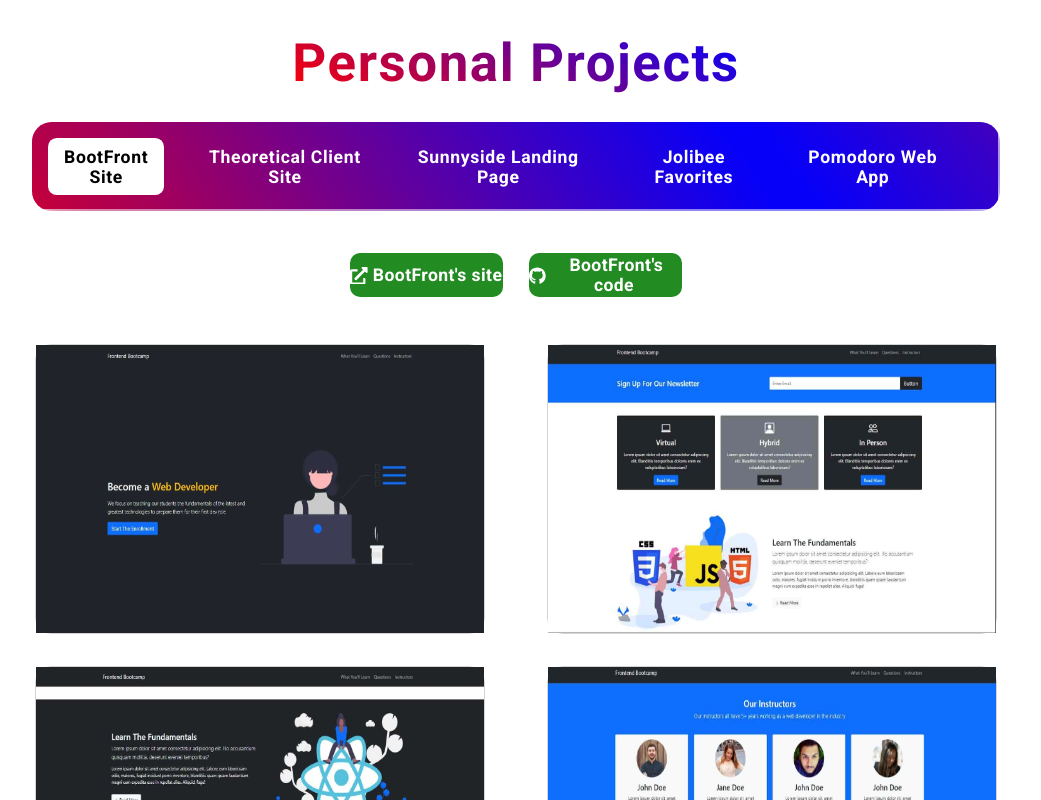
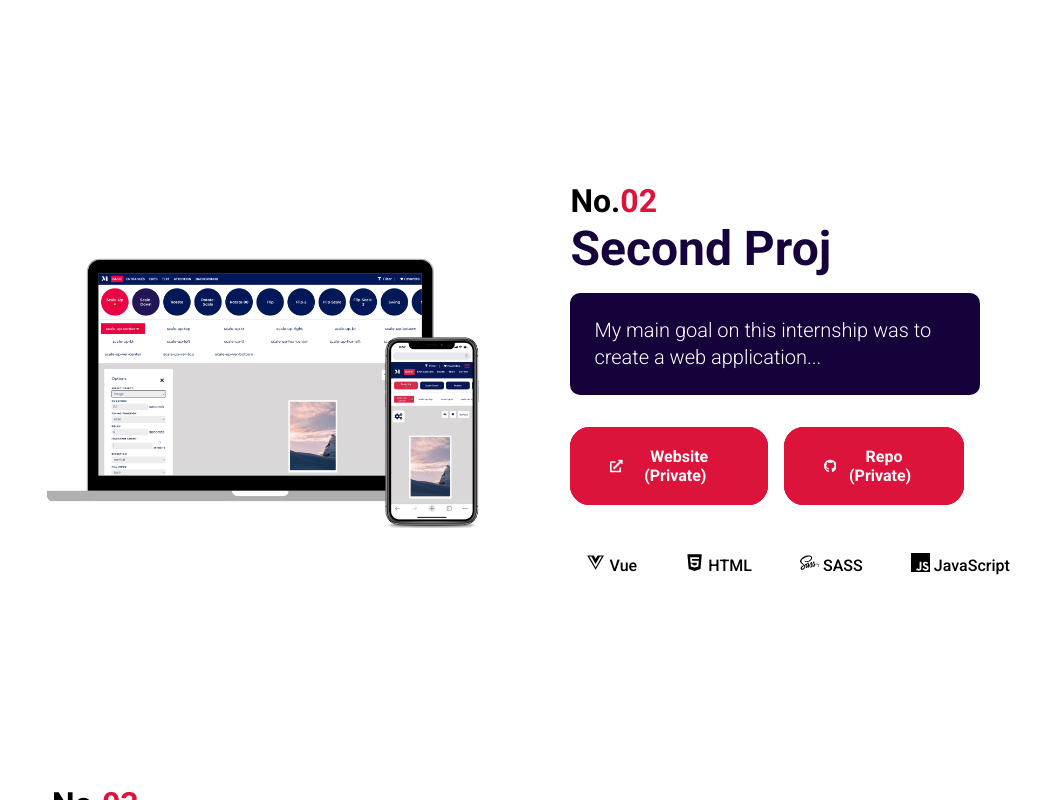
Before and after one commit to vergarapog/myPortofolio, a React (Create React App) app: page / in a window 1280 px wide. Shown: the part 1640-2440 px from the top of the page, without its empty margins (124-1165 px from the left). Built offline with nearby package versions, Linux system fonts and the light colour scheme.

Commit message:
overhauled portfolio section

```diff
--- a/src/App.js
+++ b/src/App.js
@@ -34,7 +34,6 @@
         <div className="long">
           <Portofolio />
         </div>
-        {/* <Works /> */}
         <div className="long">
           <div className="spacer layer1"></div>
           <div className="">
--- a/src/components/portofolio/Portofolio.jsx
+++ b/src/components/portofolio/Portofolio.jsx
@@ -1,171 +1,41 @@
-import React from "react"
-import { useEffect, useState, useRef } from "react"
-import "./portofolio.scss"
-import PortofolioList from "../portofolioList/PortofolioList"
+import React from "react";
+import { useEffect, useRef } from "react";
+import "./portofolio.scss";
 
-import { sunnyside, restomenu, pomodoro, agency, bootfront } from "../../data"
-import { gsap, Power3 } from "gsap"
-import { ScrollTrigger } from "gsap/ScrollTrigger"
+import { gsap } from "gsap";
+import { ScrollTrigger } from "gsap/ScrollTrigger";
+
 import {
   FaGithub,
   FaExternalLinkAlt,
   FaVuejs,
   FaHtml5,
   FaSass,
-} from "react-icons/fa"
-import { SiJavascript } from "react-icons/si"
+} from "react-icons/fa";
+import { SiJavascript } from "react-icons/si";
 
-gsap.registerPlugin(ScrollTrigger)
+import { projects } from "./ProjectsList";
+
+gsap.registerPlugin(ScrollTrigger);
 
 const Portofolio = () => {
-  const [selected, setSelected] = useState("bootfront")
-  const [data, setData] = useState(agency)
-  const [activeLink, setActiveLink] = useState(
-    "https://agency1234.netlify.app/"
-  )
-  const [githubLink, setGithubLink] = useState(
-    "https://github.com/vergarapog/client-website-concept"
-  )
-  const [btnData, setBtnData] = useState("Sunnyside")
-
-  const handleClick = (id) => {
-    setSelected(id)
-  }
-
-  let refBtns = useRef()
-  let refPics = useRef()
+  const projectRefs = useRef([]);
 
   useEffect(() => {
-    gsap.fromTo(
-      refPics.current,
-      {
-        autoAlpha: 0,
-        y: 30,
-      },
-      {
-        duration: 2,
-        autoAlpha: 1,
-        y: 0,
-        stagger: 0.2,
-        ease: Power3.easeInOut,
-      }
-    )
-    gsap.fromTo(
-      refBtns.current,
-      {
-        autoAlpha: 0,
-        y: 30,
-      },
-      {
-        duration: 0.7,
-        autoAlpha: 1,
-        y: 0,
-        ease: Power3.easeInOut,
-      }
-    )
-    gsap.fromTo(
-      ".item",
-      {
-        autoAlpha: 0,
-        y: 30,
-      },
-      {
-        duration: 0.3,
-        autoAlpha: 1,
-        y: 0,
-        stagger: 0.3,
-        ease: Power3.easeInOut,
-      }
-    )
-  }, [selected])
-
-  const list = [
-    {
-      id: "bootfront",
-      title: "BootFront Site",
-      link: "",
-    },
-    {
-      id: "agency",
-      title: "Theoretical Client Site",
-      link: "",
-    },
-    {
-      id: "sunnyside",
-      title: "Sunnyside Landing Page",
-      link: "youtube.com",
-    },
-    {
-      id: "restomenu",
-      title: "Jolibee Favorites",
-      link: "google.com",
-    },
-    {
-      id: "pomodoro",
-      title: "Pomodoro Web App",
-      link: "",
-    },
-  ]
-
-  useEffect(() => {
-    switch (selected) {
-      case "sunnyside":
-        setData(sunnyside)
-        setActiveLink("https://sunnysideinc.netlify.app/")
-        setGithubLink("https://github.com/vergarapog/sunnyside-challenge")
-        setBtnData("Sunnyside")
-
-        break
-      case "agency":
-        setData(agency)
-        setActiveLink("https://agency1234.netlify.app/")
-        setGithubLink("https://github.com/vergarapog/client-website-concept")
-        setBtnData("Agency")
-
-        break
-      case "restomenu":
-        setData(restomenu)
-        setActiveLink("https://jabeefavs.netlify.app/")
-        setGithubLink("https://github.com/vergarapog/RestaurantMenu-ReactJS")
-        setBtnData("Jolibee fav")
-
-        break
-      case "pomodoro":
-        setData(pomodoro)
-        setActiveLink("https://pomodoro-todo.netlify.app/")
-        setGithubLink("https://github.com/vergarapog/pomo-todo")
-        setBtnData("Pomodoro")
-
-        break
-      case "bootfront":
-        setData(bootfront)
-        setActiveLink("https://bootfront.netlify.app/")
-        setGithubLink("https://github.com/vergarapog/bootcamp")
-        setBtnData("BootFront")
-
-        break
-
-      default:
-        setData(sunnyside)
-    }
-  }, [selected])
-
-  useEffect(() => {
-    //GSAP Internship animation
+    projectRefs.current.forEach((project, index) => {
       const internProj = gsap.timeline({
         defaults: { ease: "power2" },
         scrollTrigger: {
-        trigger: ".internship-proj",
-        // markers: true,
+          trigger: project,
           start: "top 55%",
           end: "top 30%",
+          // scrub: true,
         },
-    })
+      });
 
       internProj
-
         .fromTo(
-        ".intern-proj-right",
+          project.querySelector(".proj-right"),
           {
             scale: 0.5,
             y: "100px",
@@ -174,13 +44,12 @@
           {
             scale: 1,
             y: 0,
-
             opacity: 1,
             duration: 0.8,
           }
         )
         .fromTo(
-        ".intern-proj-num",
+          project.querySelector(".proj-num"),
           {
             x: "-10px",
             opacity: 0,
@@ -192,7 +61,7 @@
           }
         )
         .fromTo(
-        ".intern-proj-title",
+          project.querySelector(".proj-title"),
           {
             y: "30px",
             opacity: 0,
@@ -205,7 +74,7 @@
           "<.01"
         )
         .fromTo(
-        ".proj-container",
+          project.querySelector(".proj-container"),
           {
             y: "30px",
             opacity: 0,
@@ -218,7 +87,7 @@
           "<.01"
         )
         .fromTo(
-        ".intern-btn",
+          project.querySelectorAll(".btn"),
           {
             y: "30px",
             opacity: 0,
@@ -232,7 +101,7 @@
           "<"
         )
         .fromTo(
-        ".proj-tech-item",
+          project.querySelectorAll(".proj-tech-item"),
           {
             x: "-5px",
             opacity: 0,
@@ -244,44 +113,44 @@
             stagger: 0.1,
           },
           1
-      )
-  }, [])
+        );
+    });
+  }, []);
 
   return (
     <div className="portofolio" id="portofolio">
-      <h1 className="gradient-text">Internship Projects</h1>
+      <h1 className="gradient-text">Projects</h1>
 
-      <div className="internship-proj">
-        <div className="intern-proj-left">
-          <h3 className="intern-proj-num">
+      {projects.map((project, index) => {
+        return (
+          <div
+            className={`project ${index === 1 && "flex-reverse-row"}`}
+            ref={(el) => (projectRefs.current[index] = el)}
+          >
+            <div className="proj-left">
+              <h3 className="proj-num">
                 No.
-            <span className="intern-proj-num-color">01</span>
+                <span className="proj-num-color">0{index + 1}</span>
               </h3>
-          <h2 className="intern-proj-title">CSS Animations Generator</h2>
+              <h2 className="proj-title">{project.title}</h2>
               <div className="proj-container">
-            <p className="intern-proj-desc">
-              My main goal on this internship was to create a web application
-              wherein the user can experiment with a bunch of animations and
-              then generate their corresponding CSS code, which the designers
-              and developers at my Internship company could use and reference in
-              development.
-            </p>
+                <p className="proj-desc">{project.description}</p>
               </div>
-          {/* <div className="intern-proj-btn-container">
+              <div className="proj-btn-container">
                 <p
-              href="https://vue-css-animations.netlify.app/"
-              className="intern-proj-btn intern-btn"
+                  href={project.links.website}
+                  className="proj-btn btn"
                   target="_blank"
                 >
                   <FaExternalLinkAlt />
                   &nbsp; Website (Private)
                 </p>
-            <p href="" className="intern-proj-btn intern-btn" target="_blank">
+                <p href="" className="proj-btn btn" target="_blank">
                   <FaGithub />
                   &nbsp; Repo (Private)
                 </p>
-          </div> */}
-          <ul className="intern-proj-tech">
+              </div>
+              <ul className="proj-tech">
                 <li className="proj-tech-item">
                   <span className="tech-logo">
                     {" "}
@@ -309,67 +178,14 @@
                 </li>
               </ul>
             </div>
-        <div className="intern-proj-right">
+            <div className="proj-right">
               <img src="/assets/intern-projects/portfolioPic.png" alt="" />
             </div>
           </div>
-      <div className="personal-projects">
-        <h1 className="gradient-text">Personal Projects</h1>
-        <div className="box moving-glow">
-          <div className="border-wrapper">
-            <ul className="project-list">
-              {list.map((item) => {
-                if (item.id === selected) {
-                  return (
-                    <PortofolioList
-                      id={item.id}
-                      title={item.title}
-                      isActive="active"
-                      handleClick={handleClick}
-                      key={item.id}
-                    />
-                  )
-                }
-                return (
-                  <PortofolioList
-                    id={item.id}
-                    title={item.title}
-                    handleClick={handleClick}
-                    key={item.id}
-                  />
-                )
-              })}
-            </ul>
-          </div>
-        </div>
-        <div className="link-containers" ref={refBtns}>
-          <a href={activeLink} target="_blank">
-            <FaExternalLinkAlt />
-            &nbsp;
-            {btnData}'s site
-          </a>
-          <a href={githubLink} target="_blank">
-            <FaGithub />
-            &nbsp;
-            {btnData}'s code
-          </a>
-        </div>
-
-        <div className="container" ref={refPics}>
-          {data.map((item) => {
-            return (
-              <div>
-                <div className="item" key={item.id}>
-                  <img src={item.img} alt="" loading="lazy" />
-                  <h3>{item.title}</h3>
-                </div>
-              </div>
-            )
+        );
       })}
     </div>
-      </div>
-    </div>
-  )
-}
+  );
+};
 
-export default Portofolio
+export default Portofolio;
--- /dev/null
+++ b/src/components/portofolio/ProjectsList.js
@@ -0,0 +1,31 @@
+export const projects = [
+  {
+    title: "CSS Animations Generator",
+    description:
+      "My main goal on this internship was to create a web application wherein the user can experiment with a bunch of animations and then generate their corresponding CSS code, which the designers and developers at my Internship company could use and reference in development.",
+    links: {
+      website: "https://vue-css-animations.netlify.app/",
+      github: "",
+    },
+  },
+
+  {
+    title: "Second Proj",
+    description:
+      "My main goal on this internship was to create a web application...",
+    links: {
+      website: "https://vue-css-animations.netlify.app/",
+      github: "",
+    },
+  },
+
+  {
+    title: "Third Proj",
+    description:
+      "My main goal on this internship was to create a web application...",
+    links: {
+      website: "https://vue-css-animations.netlify.app/",
+      github: "",
+    },
+  },
+];
--- a/src/components/portofolio/portofolio.scss
+++ b/src/components/portofolio/portofolio.scss
@@ -22,19 +22,21 @@
     letter-spacing: 0.03em;
   }
 
-  .internship-proj {
+  .project {
     margin: 2.5em 0em 2.5em 0;
     @include mobile {
       margin: 1em 0em 0em 0;
     }
     display: flex;
+
     width: 80%;
     align-items: center;
+
     @include mobile {
       flex-direction: column-reverse;
     }
 
-    .intern-proj-left {
+    .proj-left {
       // flex: 1;
       width: 40%;
       @include mobile {
@@ -48,9 +50,9 @@
       padding: 3em;
       border-radius: 20px;
 
-      .intern-proj-num {
+      .proj-num {
         font-size: 2rem;
-        .intern-proj-num-color {
+        .proj-num-color {
           color: crimson;
         }
         @include mobile {
@@ -58,7 +60,7 @@
         }
       }
 
-      .intern-proj-title {
+      .proj-title {
         color: $mainColor;
         // color: #fff;
 
@@ -82,7 +84,7 @@
           padding: 1.5em 1.5em 1.5em 1.5em;
         }
 
-        .intern-proj-desc {
+        .proj-desc {
           font-size: 1.25rem;
           padding: 0 0 0 0;
           // text-align: justify;
@@ -97,7 +99,7 @@
         }
       }
 
-      .intern-proj-btn-container {
+      .proj-btn-container {
         display: flex;
         @include mobile {
           justify-content: center;
@@ -107,7 +109,7 @@
         @include mobile {
           // padding: 2em 2em 2em 0;
         }
-        .intern-proj-btn-active {
+        .proj-btn-active {
           text-decoration: none;
           padding: 20px 40px;
           font-size: 1rem;
@@ -149,7 +151,7 @@
             // }
           }
         }
-        .intern-proj-btn {
+        .proj-btn {
           text-decoration: none;
           padding: 20px 40px;
           font-size: 1rem;
@@ -223,7 +225,7 @@
       //   background-color: white;
       // }
 
-      .intern-proj-tech {
+      .proj-tech {
         width: 100%;
         display: flex;
         list-style-type: none;
@@ -266,7 +268,7 @@
         }
       }
     }
-    .intern-proj-right {
+    .proj-right {
       // flex: 1;
       width: 60%;
 
@@ -284,201 +286,10 @@
       }
     }
   }
+}
 
-  .personal-projects {
-    display: flex;
-    flex-direction: column;
-    align-items: center;
-    padding: 3em 0;
-    width: 80%;
-
-    .box {
-      display: flex;
-      flex-direction: column;
-      justify-content: center;
-      align-items: center;
-
-      position: relative;
-      overflow-y: hidden;
-
-      color: white;
-      font-weight: bold;
-      letter-spacing: 0.04em;
-      margin: 1.75em;
-
-      max-width: max-content;
-
-      @include mobile {
-        width: 85%;
-        max-width: none;
-      }
-
-      padding: 0em;
-      border-radius: 20px;
-    }
-
-    .project-list {
-      // counter-reset: projCtr;
-      @include mobile {
-        display: flex;
-        flex-direction: column;
-        align-items: flex-start;
-      }
-
-      // li::before {
-      //   counter-increment: projCtr;
-      //   content: counter(projCtr);
-      //   background-color: #fff;
-      //   color: $mainColor;
-      //   border-radius: 50%;
-      //   padding: 0.15em 0.4em;
-      //   text-align: center;
-      // }
-    }
-
-    .moving-glow::before,
-    .moving-glow::after {
-      content: "";
-      position: absolute;
-      left: -2px;
-      top: -2px;
-      background: linear-gradient(
-        45deg,
-        #fb0094,
-        #0000ff,
-        #ff0000,
-        #0000ff,
-        #ff0000
-      );
-      background-size: 400%;
-      width: 100%;
-      height: 100%;
-      z-index: -1;
-      animation: anim-moving-glow 20s ease-in-out infinite;
-    }
-
-    @keyframes anim-moving-glow {
-      0% {
-        background-position: 0 0;
-      }
-      50% {
-        background-position: 100% 0;
-      }
-      100% {
-        background-position: 0 0;
-      }
-    }
-
-    .moving-glow:after {
-      filter: blur(30px);
-    }
-
-    .project-list {
-      padding: 0em;
-      margin: 1em;
-      list-style: none;
-      display: flex;
-
-      @include mobile {
-        margin: 10px 0;
-        flex-wrap: wrap;
-        justify-content: center;
-      }
-    }
-
-    .link-containers {
-      display: flex;
-      justify-content: center;
-      // background-color: $mainColor;
-      margin-bottom: 1em;
-      width: 35%;
-      border-radius: 25px;
-      text-align: center;
-
-      @include mobile {
-        width: 80%;
-        background-color: white;
-        margin: 10px 0;
-        flex-wrap: wrap;
-        justify-content: center;
-      }
-      a {
-        margin: 0.8em 0.75em;
-        width: 12em;
-        height: 2.5em;
-        font-size: 1.1rem;
-        letter-spacing: 0.4px;
-        font-weight: 600;
-        border-radius: 10px;
-        display: flex;
-        justify-content: center;
-        align-items: center;
-        text-decoration: none;
-        background-color: forestgreen;
-        color: white;
-        // box-shadow: inset 0 0 0 0 $mainColor;
-        transition: all 0.3s ease;
-
-        &:hover {
-          // box-shadow: inset 12em 0 0 0 crimson;
-          background-color: lightgreen;
-          color: black;
-        }
-      }
-    }
-
-    .container {
-      width: 100%;
-      display: flex;
-      justify-content: space-around;
-      align-items: center;
-      flex-wrap: wrap;
-
-      @include mobile {
-        width: 100%;
-      }
-
-      .item {
-        width: 28em;
-        height: 18em;
-        border-radius: 1em;
-        border: 1px solid lightgrey;
-        margin: 1em 1em;
-        display: flex;
-        align-items: center;
-        justify-content: center;
-        color: white;
-        position: relative;
-        transition: all 0.5s ease;
-        cursor: pointer;
-
-        @include mobile {
-          margin: 0.5em 1em;
-          width: 20em;
-          height: 12em;
-        }
-
-        h3 {
-          position: absolute;
-          font-size: 1.3rem;
-        }
-
-        img {
-          width: 100%;
-          height: 100%;
-          z-index: 1;
-        }
-
-        &:hover {
-          background-color: $mainColor;
-          img {
-            opacity: 0.5;
-            z-index: 0;
-          }
-        }
-      }
-    }
-  }
+.flex-reverse-row {
+  flex-direction: row-reverse;
 }
 
 @-webkit-keyframes vibrate-3 {
```
Lines whose indentation alone changed are shown as unchanged.
